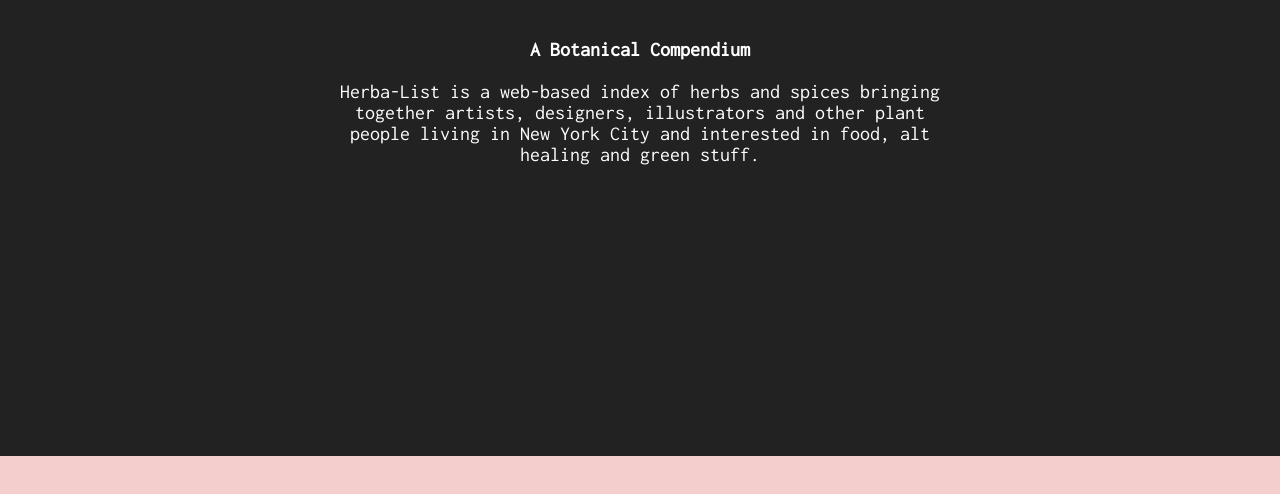
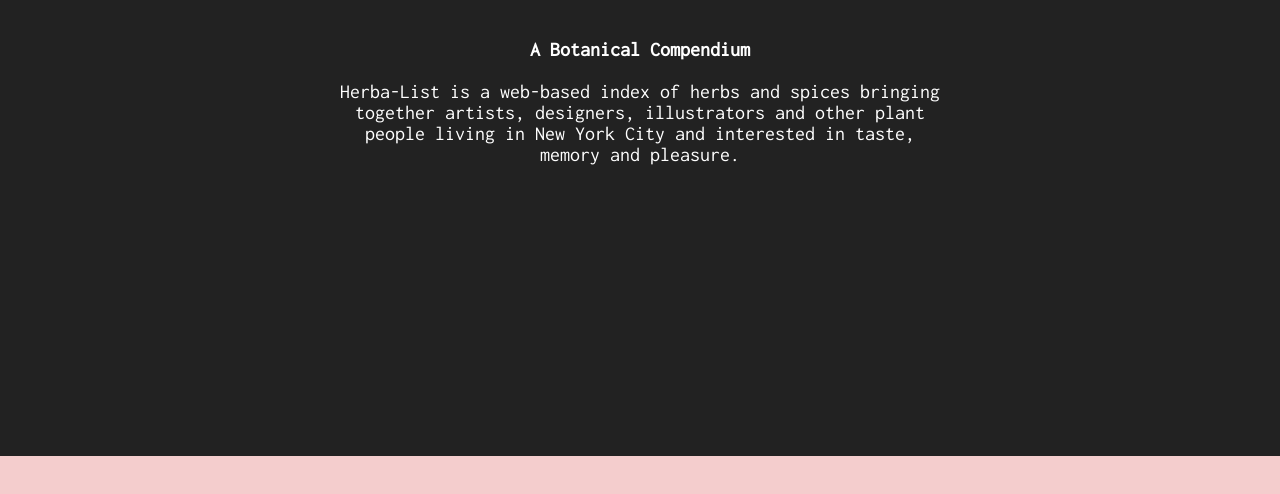
Before and after one commit to justrigo/herba-list, a plain HTML site: page index.html in a window 1280 px wide. Shown: the part 344-838 px from the top of the page. Drawn offline with nearby package versions, Linux system fonts and the light colour scheme.

Commit message:
Update index.html

```diff
--- a/index.html
+++ b/index.html
@@ -27,7 +27,7 @@
 			<span class="bold">A Botanical Compendium</span>
 			<br>
 			<br>
-			Herba-List is a web-based index of herbs and spices bringing together artists, designers, illustrators and other plant people living in New York City and interested in food, alt healing and green stuff.
+			Herba-List is a web-based index of herbs and spices bringing together artists, designers, illustrators and other plant people living in New York City and interested in taste, memory and pleasure.
 		</div>
 	</header>
 
```
